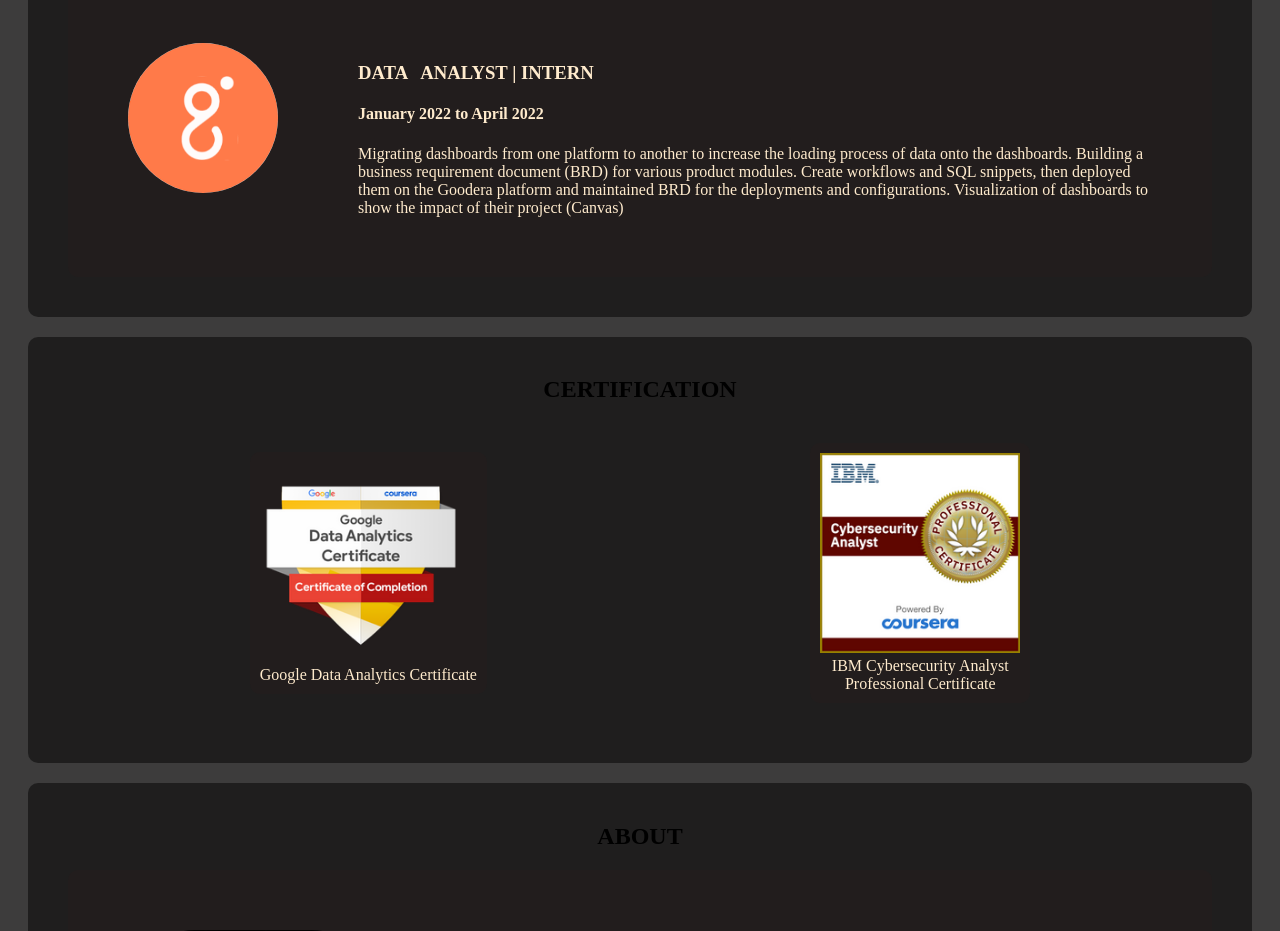
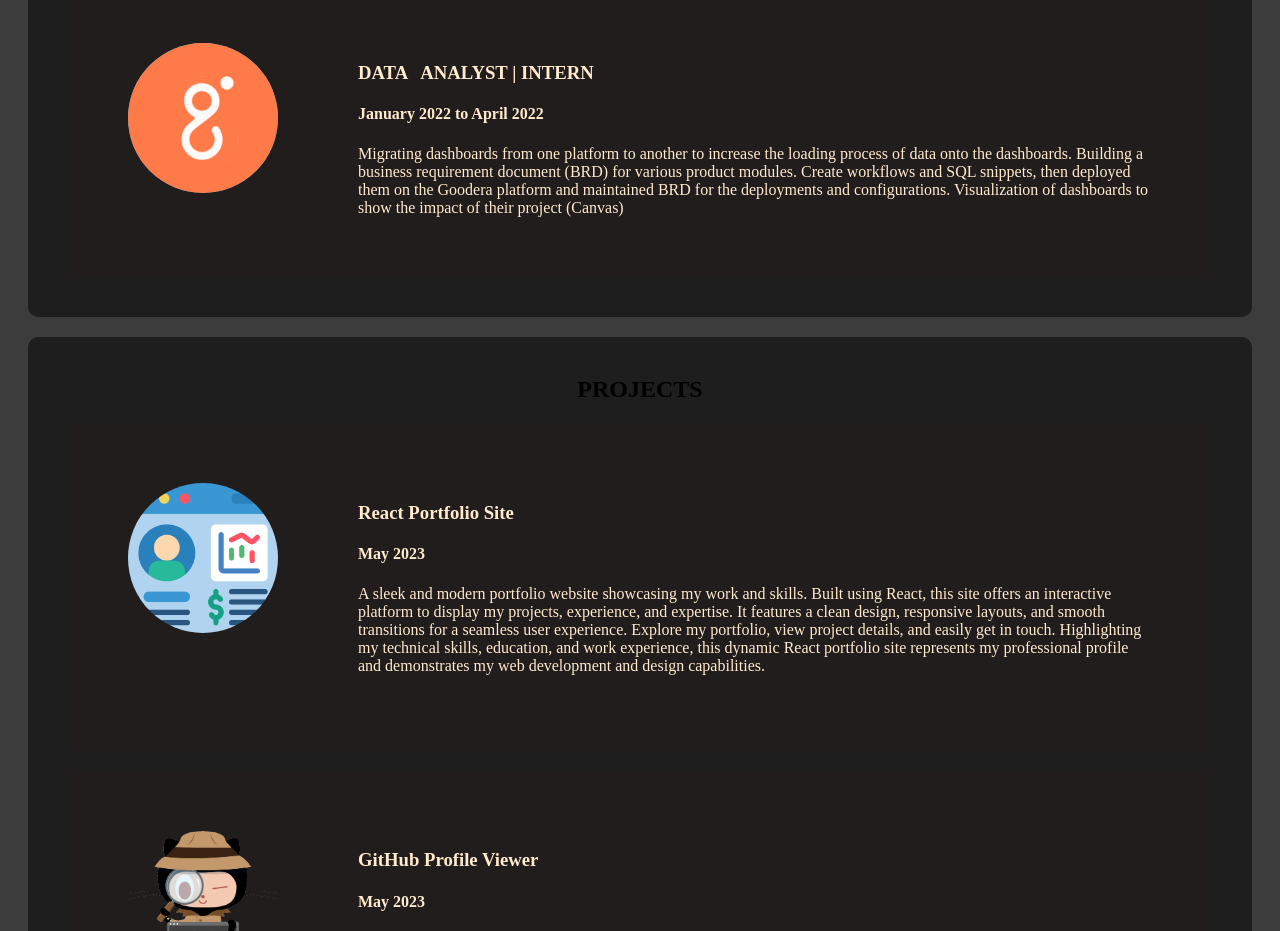
Before and after one commit to Niranjan2257/portfolio, a plain HTML site: page index.html in a window 1280 px wide. Shown: the part 1869-2800 px from the top of the page. Drawn offline with Linux system fonts and the light colour scheme.

Commit message:
version 1

```diff
--- a/index.html
+++ b/index.html
@@ -7,8 +7,6 @@
     </head>
         <div id="main">
             <!--first page-->
-            <div class="profile_page" id="home">
-                <div style="width: 45%; float: left;">
             <!-- nav bar-->
             <div id="mySidebar" class="sidebar">
                 <a href="javascript:void(0)" class="closebtn" onclick="closeNav()">×</a>
@@ -40,6 +38,10 @@
                 </div>
 
             </div>
+            <div class="profile_page" id="home">
+                <div style="width: 45%; float: left;">
+
+
                     <button class="openbtn" onclick="openNav()">☰</button>
                     <img src="./image/profile.jpg" class="avatar"></div>
                 <div style="width: 45%; float:right ">
@@ -125,21 +127,43 @@
                     </div>
                 </div>
             </div>
-            <!--projects
-            <div class="work">
-                <CENTER><h2>PROJECTS</h2></CENTER>
+            <!--projects -->
+            <div class="work" id="work">
+                <center>
+                  <h2>PROJECTS</h2>
+                </center>
                 <div class="work_item">
-                    <div><img class="work_logo" src="./image/goodera.png" alt="goodera"></div>
+                  <div>
+                    <img class="work_logo" src="./image/portfolio.png" alt="company-logo" />
+                  </div>
                   <div class="work_txt">
-                        <h3>DATA &nbsp; ANALYST | INTERN</h3>
-                        Migrating dashboards from one platform to another to increase the loading process of data onto the dashboards.
-                        Building a business requirement document (BRD) for various product modules.
-                        Create workflows and SQL snippets, then deployed them on the Goodera platform and maintained BRD for the deployments and configurations.
-                        Visualization of dashboards to show the impact of their project (Canvas)
-
+                    <h3>React Portfolio Site</h3>
+                    <h4>May 2023</h4>
+                    <p> A sleek and modern portfolio website showcasing my work and skills.
+                        Built using React, this site offers an interactive platform to display my projects, experience, and expertise.
+                        It features a clean design, responsive layouts, and smooth transitions for a seamless user experience.
+                        Explore my portfolio, view project details, and easily get in touch.
+                        Highlighting my technical skills, education, and work experience,
+                        this dynamic React portfolio site represents my professional profile and demonstrates my web development and design capabilities.
+                    </p>
                   </div>
                 </div>
-            </div>-->
+                <div class="work_item">
+                  <div>
+                    <img class="work_logo" src="./image/gitfinder.png" alt="company-logo" />
+                  </div>
+                  <div class="work_txt">
+                    <h3>GitHub Profile Viewer</h3>
+                    <h4>May 2023</h4>
+                    <p> A web application created with HTML, CSS, and JavaScript that allows users to explore GitHub profiles.
+                        It utilizes the GitHub API to fetch and display information such as repositories, followers, and public activity.
+                        The app provides a user-friendly interface for discovering projects and contributions.
+                    </p>
+                  </div>
+                </div>
+              </div>
+
+
             <!--certification-->
             <div class="skill" id="certifications" >
                 <div><CENTER><h2>CERTIFICATION</h2></CENTER></div>
--- a/style.css
+++ b/style.css
@@ -7,7 +7,7 @@
   }
 
 .profile_page{
-    background-color: rgba(0, 0, 0, 0.499);
+    background-color:   rgba(0, 0, 0, 0.499);
     align-items: center;
     margin: 20px;
     width: inherit;
@@ -32,6 +32,7 @@
         width: inherit;
         border-radius: 10px;
         padding: 20px;
+        flex-wrap: wrap;
 }
 .eduction_detail{
     background-color: rgba(39, 50, 36, 0.549);
@@ -86,6 +87,7 @@
     border-radius: 10px;
     padding: 20px;
     display: flex;
+
 }
 .work_logo{
     border-radius: 50%;
```
Also changed, not shown: image/gitfinder.png (added), image/portfolio.png (added), 1 other file. Lines whose indentation alone changed are shown as unchanged.
